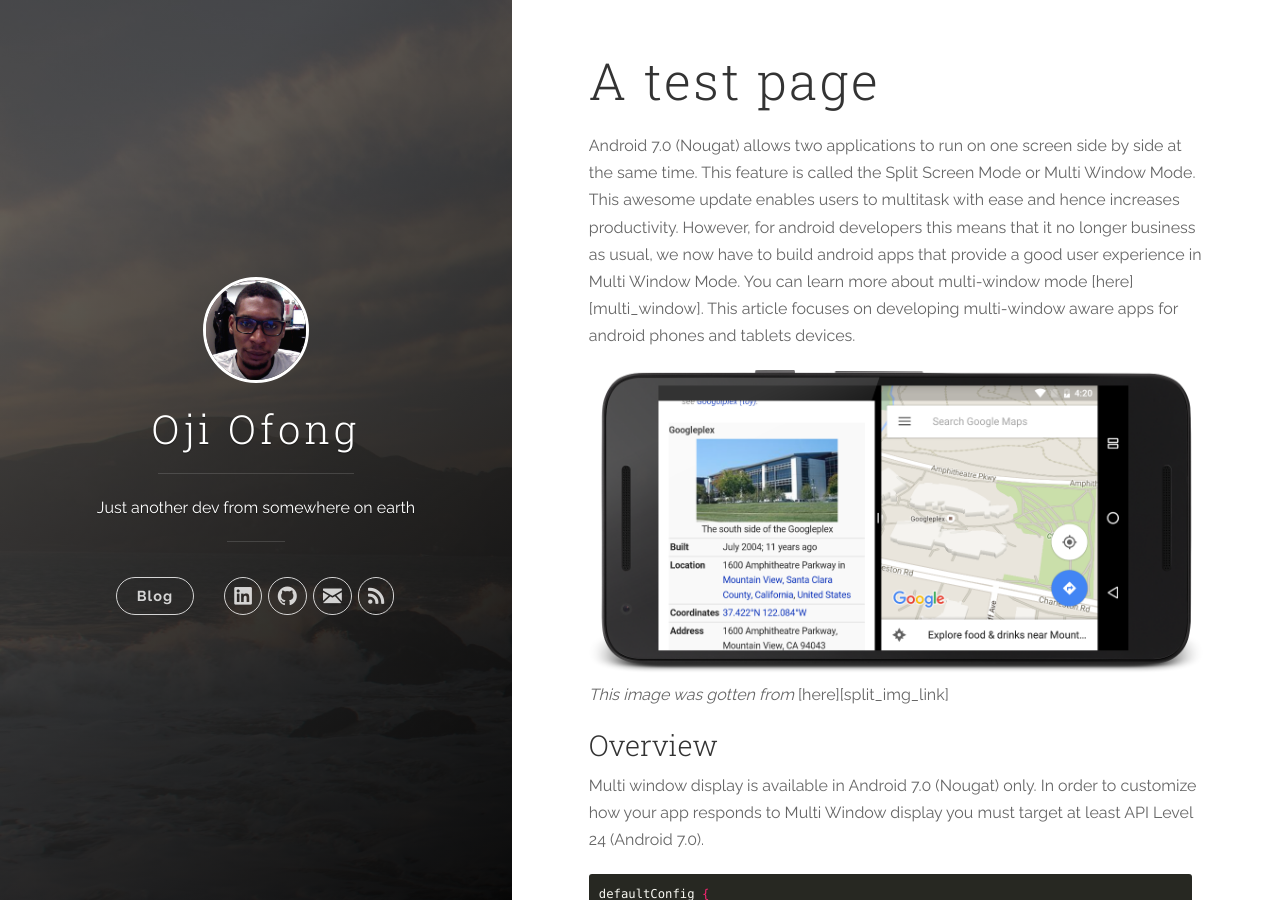
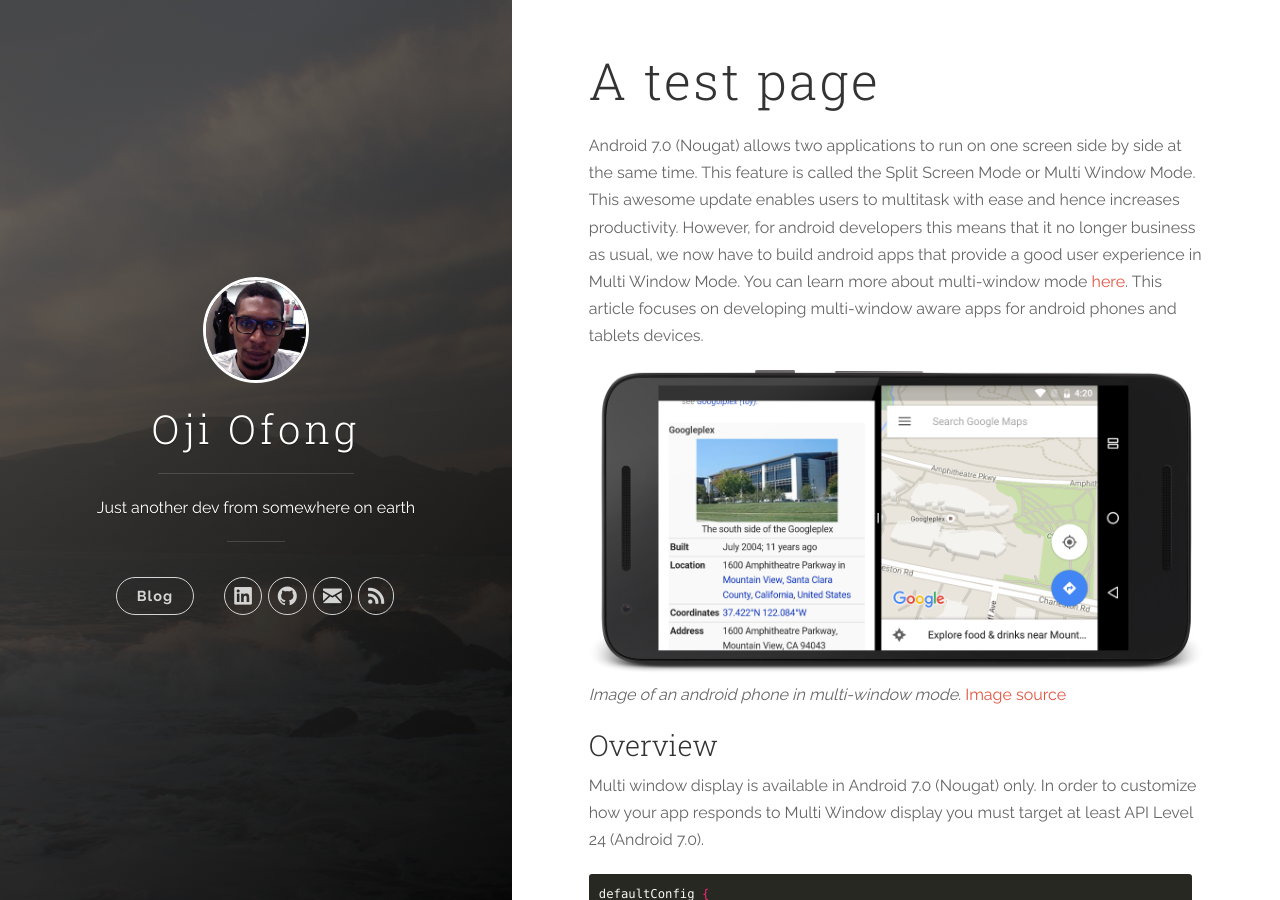
Before and after one commit to ojiofong/ojiofong.github.io, a Jekyll site: the page built from atest.md, in a window 1280 px wide and 900 px high. Built offline with Jekyll 4.4.1, drawn with Linux system fonts in a browser that asks for light colours; nearby versions of some CDN libraries; some of the changed text lies outside the part shown.

Commit message:
Live testing new update

```diff
--- a/atest.md
+++ b/atest.md
@@ -17,7 +17,7 @@ Android 7.0 (Nougat) allows two applications to run on one screen side by side a
 
 
 ![Split Screen Diagram](/images/split-screen.png)
-*This image was gotten from* [here][split_img_link]
+*Image of an android phone in multi-window mode.* [Image source][split_img_link]
 
 ### Overview
 Multi window display is available in Android 7.0 (Nougat) only. In order to customize how your app responds to Multi Window display you must target at least API Level 24 (Android 7.0).
@@ -70,5 +70,5 @@ android:resizeableActivity="false"
 
 
 
-[multi_window]. https://developer.android.com/guide/topics/ui/multi-window.html
+[multi_window]: https://developer.android.com/guide/topics/ui/multi-window.html
 [split_img_link]: https://developer.android.com/images/android-7.0/mw-splitscreen_2x.png
```
